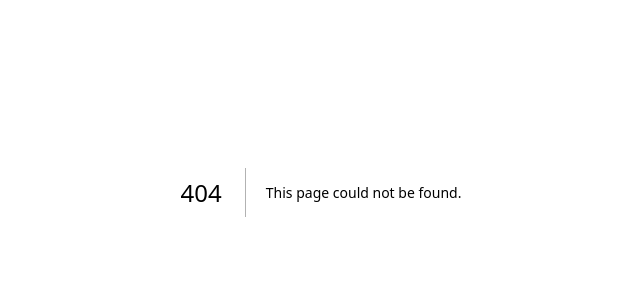
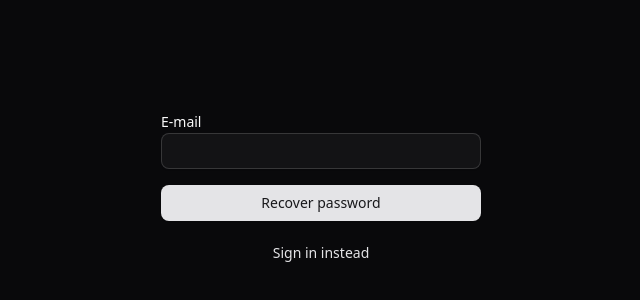
Before and after one commit to Diego-Lopes/SaaS-next-rbac, a Next.js app in the folder apps/web/: page /auth/forgot-password in a window 1280 px wide. Before the commit this address had no page. Shown: the part 208-508 px from the top of the page, without its empty margins (319-959 px from the left). Built offline with nearby package versions, Linux system fonts and the light colour scheme.

Commit message:
♻️refactor: finished create pages auths

```diff
--- /dev/null
+++ b/apps/web/src/app/auth/forgot-password/page.tsx
@@ -0,0 +1,24 @@
+import Link from 'next/link'
+
+import { Button } from '@/components/ui/button'
+import { Input } from '@/components/ui/input'
+import { Label } from '@/components/ui/label'
+
+export default function ForgotPasswordPage() {
+  return (
+    <form action="" className="space-y-4">
+      <div className="space-y-1">
+        <Label htmlFor="email">E-mail</Label>
+        <Input name="email" type="email" id="email" />
+      </div>
+
+      <Button type="submit" className="w-full">
+        Recover password
+      </Button>
+
+      <Button variant={'link'} className="w-full" asChild size={'sm'}>
+        <Link href={'/auth/sign-in'}>Sign in instead</Link>
+      </Button>
+    </form>
+  )
+}
--- a/apps/web/src/app/auth/sign-in/page.tsx
+++ b/apps/web/src/app/auth/sign-in/page.tsx
@@ -25,7 +25,13 @@ export default function SignInPage() {
       <Button type="submit" className="w-full">
         Sign in with e-mail
       </Button>
+
+      <Button variant={'link'} className="w-full" asChild size={'sm'}>
+        <Link href={'/auth/sign-up'}>Create new account</Link>
+      </Button>
+
       <Separator />
+
       <Button variant={'outline'} type="submit" className="w-full">
         <svg
           aria-hidden="true"
--- a/apps/web/src/app/auth/sign-up/page.tsx
+++ b/apps/web/src/app/auth/sign-up/page.tsx
@@ -31,7 +31,7 @@ export default function SignUpPage() {
       <Button type="submit" className="w-full">
         Create account
       </Button>
-      <Button variant={'link'} className="w-full" asChild>
+      <Button variant={'link'} className="w-full" asChild size={'sm'}>
         <Link href={'/auth/sign-in'}>Already registered? Sign in</Link>
       </Button>
       <Separator />
```
